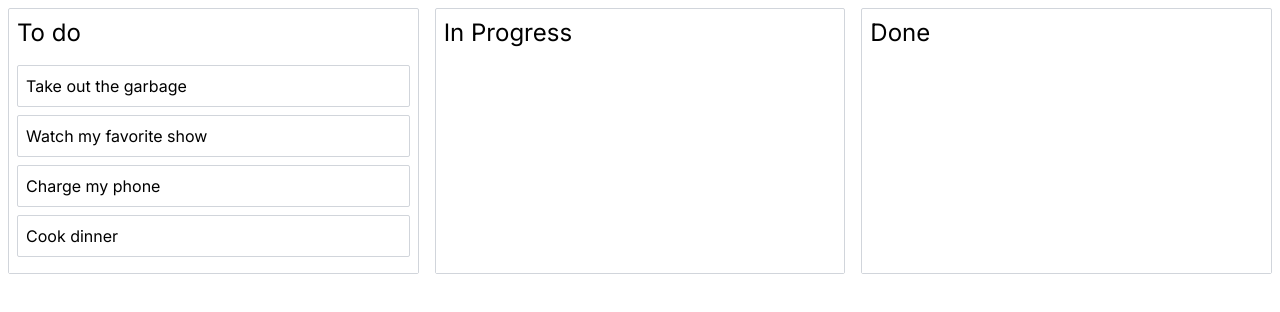
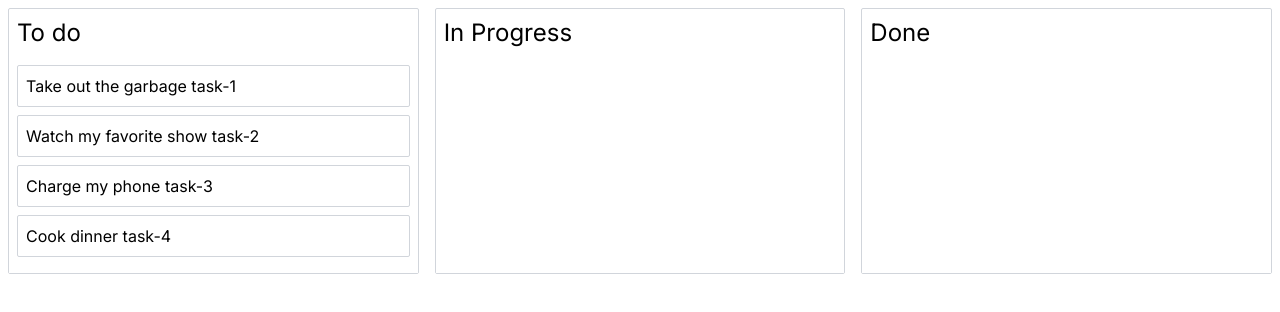
Before and after one commit to abdihashii/task-management-app, a Next.js app in the folder task-management-app/: page / in a window 1280 px wide. Shown: the top 312 px of the page. Built offline with nearby package versions, Linux system fonts and the light colour scheme.

Commit message:
rendering the task id to the task component

```diff
--- a/task-management-app/src/components/task.tsx
+++ b/task-management-app/src/components/task.tsx
@@ -21,7 +21,7 @@ const Task = ({ task, index }: TaskProps) => {
             // Makes the handle the only part of the draggable that is used to control the dragging of the entire draggable
             dragHandleProps={provided.dragHandleProps}
           /> */}
-          {task.content}
+          {task.content} {task.id}
         </div>
       )}
     </Draggable>
```
